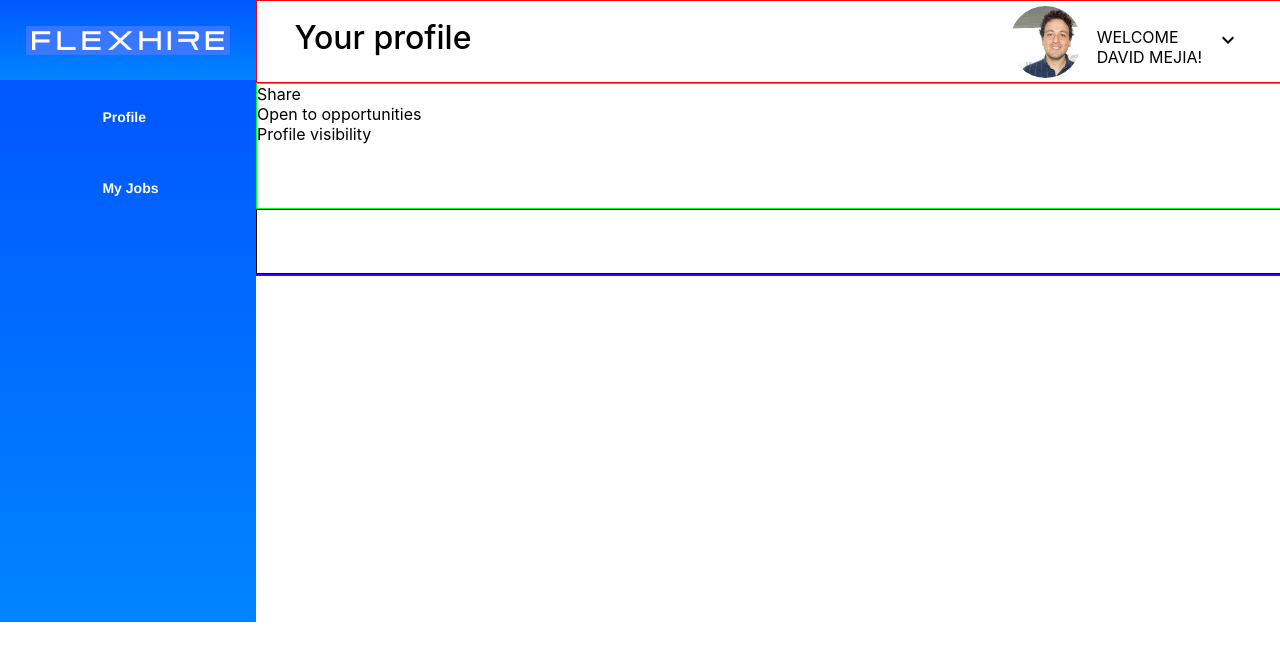
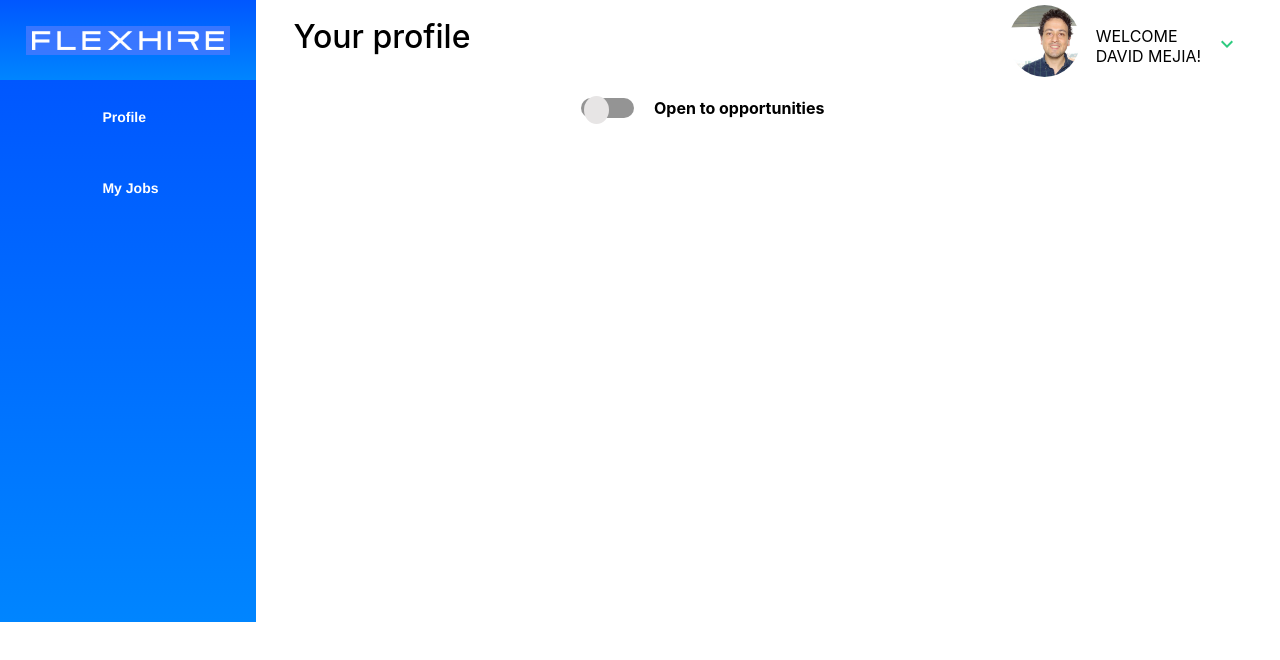
Before and after one commit to clayman1325/flexhire_fe, a React (Create React App) app: page / in a window 1280 px wide. Shown: the top 660 px of the page. Built offline with nearby package versions, Linux system fonts and the light colour scheme.

Commit message:
flex-hire: finish options of the profile in profile page.

```diff
--- /dev/null
+++ b/src/components/DownArrow.js
@@ -0,0 +1,9 @@
+const DownArrow = () => {
+    return (
+        <svg>
+            <path d="M16.59 8.59 12 13.17 7.41 8.59 6 10l6 6 6-6z"></path>
+        </svg>
+    )
+}
+
+export default DownArrow;
--- a/src/components/LoginMenu/LoginMenu.js
+++ b/src/components/LoginMenu/LoginMenu.js
@@ -3,6 +3,7 @@ import classes from "./LoginMenu.module.css";
 
 import Menu from "./Menu"
 import ProfileImg from "./profile_img.jpeg"
+import DownArrow from "../DownArrow.js"
 
 const LoginMenu = () => {
   const [openDropdown, setOpenDropdown] = useState(false);
@@ -20,7 +21,7 @@ const LoginMenu = () => {
         <div className={classes.logInMenu}>
             <div>
                 <button onClick={handleDropDown}>
-                    <svg><path d="M16.59 8.59 12 13.17 7.41 8.59 6 10l6 6 6-6z"></path></svg>
+                    <DownArrow />
                 </button>
             </div>
             <div>
--- /dev/null
+++ b/src/pages/ProfilePage/Availability.js
@@ -0,0 +1,19 @@
+
+import classes from "./Availability.module.css";
+
+const Availability = (props) => {
+    const toggleHandler = () => {
+        props.setState(!props.state)
+    }
+
+    return (
+        <div>
+            <label>
+                <input type="checkbox" defaultChecked={props.state} onClick={toggleHandler} />
+                <span className={classes.span} />
+            </label>
+            <strong> Open to opportunities </strong>
+        </div>
+    )
+}
+export default Availability;
--- /dev/null
+++ b/src/pages/ProfilePage/Availability.module.css
@@ -0,0 +1,51 @@
+label {
+    margin-top: 5%;
+    margin-left: 5%;
+    position: relative;
+    display: inline-block;
+    width: 18%;
+    height: 40%;
+}
+
+input {
+    opacity: 0;
+    width: 0;
+    height: 0;
+}
+
+.span {
+    position: absolute;
+    cursor: pointer;
+    width: 85%;
+    height: 100%;
+    top: 0;
+    left: 0;
+    right: 0;
+    bottom: 0;
+    background: #949494;
+    transition: 0.3s;
+    border-radius: 30px;
+}
+.span:before {
+    position: absolute;
+    top: -2px;
+    content: "";
+    height: 140%;
+    width: 25px;
+    left: 3px;
+    bottom: 2.6px;
+    background-color: rgb(231, 229, 229);
+    border-radius: 50%;
+    transition: 0.3s;
+  }
+  strong {
+      margin-left: 2%;
+  }
+
+  input:checked + span {
+    background-color: #00c853;
+  }
+
+  input:checked + span:before {
+    transform: translateX(29px);
+  }
--- a/src/pages/ProfilePage/ProfilePage.js
+++ b/src/pages/ProfilePage/ProfilePage.js
@@ -1,25 +1,31 @@
 import classes from "./ProfilePage.module.css";
+import { useState } from "react";
 import Header from "./Header";
+import Availability from "./Availability";
+import Visibility from "./Visibility"
+import Share from "./Share.js";
+
 
 const ProfilePage = () => {
+    const [availabilityState, setAvailabilityState] = useState(false);
+
     return (
         <body className={classes.body}>
             <div className={classes.header}>
                <Header />
             </div>
+            <div className={classes.options}>
+                <div className={classes.share}>
+                    { availabilityState && <Share /> }
+                </div>
+                <div className={classes.availability}>
+                    <Availability state={availabilityState} setState={setAvailabilityState}/>
+                </div>
+                <div className={classes.visibility}>
+                { availabilityState && <Visibility /> }
+                </div>
+            </div>
             <div className={classes.background}>
-                <div>
-                    <buttom> Share </buttom>
-                </div>
-                <div>
-                    <toggle> Open to opportunities </toggle>
-                </div>
-                <div>
-                    <div> Profile visibility </div>
-                </div>
-
-            </div>
-            <div className={classes.options}>
 
             </div>
             <div className={classes.main}>
--- a/src/pages/ProfilePage/ProfilePage.module.css
+++ b/src/pages/ProfilePage/ProfilePage.module.css
@@ -7,22 +7,52 @@
     height: 13%;
     flex-direction: column;
     width:100%;
-    border: solid red 1px;
-}
-.background {
-    height: 20%;
-    flex-direction: column;
-    width:100%;
-    border: solid rgb(0, 255, 26) 1px;
 }
 .options {
     height: 10%;
+    display: flex;
+    flex-direction: row;
+    width:100%;
+}
+.background {
+    height: 10%;
     flex-direction: column;
     width:100%;
-    border: solid rgb(5, 5, 5) 1px;
 }
 .main {
     flex-direction: column;
     width:100%;
-    border: solid rgb(68, 0, 255) 1px;
 }
+.share {
+    width: 30%;
+    height: 100%;
+}
+.availability {
+    width: 34%;
+    height: 100%;
+}
+.visibility {
+    width: 36%;
+    height: 100%;
+}
+.share button {
+    background: none;
+    margin-top: 3%;
+    margin-left: 10%;
+    border-radius: 20%;
+    background-color: rgb(184, 250, 217);
+    width: 15%;
+    height: 60%;
+    border: none;
+}
+svg {
+    margin-top:7%;
+    color: rgb(46, 203, 128);
+    font-size: 12px;
+    margin-left: 5%;
+}
+path {
+    margin-top: 5%;
+    fill: rgb(46, 203, 128);
+    font-size: 12px;
+}
--- /dev/null
+++ b/src/pages/ProfilePage/Share.js
@@ -0,0 +1,15 @@
+import classes from "./Share.module.css"
+
+const Share = () => {
+    const handleShare = () =>{
+        alert("share profile")
+    }
+    return (
+        <button onClick={handleShare}>
+            <svg>
+                <path className={classes.path} d="M18 16.08c-.76 0-1.44.3-1.96.77L8.91 12.7c.05-.23.09-.46.09-.7s-.04-.47-.09-.7l7.05-4.11c.54.5 1.25.81 2.04.81 1.66 0 3-1.34 3-3s-1.34-3-3-3-3 1.34-3 3c0 .24.04.47.09.7L8.04 9.81C7.5 9.31 6.79 9 6 9c-1.66 0-3 1.34-3 3s1.34 3 3 3c.79 0 1.5-.31 2.04-.81l7.12 4.16c-.05.21-.08.43-.08.65 0 1.61 1.31 2.92 2.92 2.92 1.61 0 2.92-1.31 2.92-2.92s-1.31-2.92-2.92-2.92z"></path>
+            </svg>
+        </button>
+    )
+}
+export default Share;
--- /dev/null
+++ b/src/pages/ProfilePage/Visibility.js
@@ -0,0 +1,33 @@
+import classes from "./Visibility.module.css"
+import { useState } from "react"
+import DownArrow from "../../components/DownArrow";
+
+const Visibility = () => {
+    const [visibilityState, setVisibilityState] = useState("Private");
+    const [toggleDropDown, setToggleDropDown] = useState(false)
+    const handleVisibility = () => {
+        setToggleDropDown(!toggleDropDown)
+    }
+    const changeVisibility = (e) => {
+        setVisibilityState(e.target.textContent)
+        setToggleDropDown(!toggleDropDown)
+    }
+    return (
+        <div className={classes.main}>
+            <div className={classes.config} onClick={handleVisibility}>
+                <p className={classes.profileName}>Profile Visibility</p>
+                <p className={classes.visibilityState}>{visibilityState}</p>
+                <span><DownArrow /></span>
+            </div>
+            { toggleDropDown && <div className={classes.ul}>
+                    <ul>
+                        <li onClick={changeVisibility}>Public</li>
+                        <li onClick={changeVisibility}>Clients only</li>
+                        <li onClick={changeVisibility}>Private</li>
+                    </ul>
+                </div>
+            }
+        </div>
+    )
+}
+export default Visibility;
--- /dev/null
+++ b/src/pages/ProfilePage/Visibility.module.css
@@ -0,0 +1,54 @@
+.main {
+    display: flex;
+    flex-direction: column;
+    justify-content: space-between;
+    height:60%;
+    width: 90%;
+    margin-top:3%;
+    margin-left:2%;
+    border-radius: 4%;
+    border: solid rgb(202, 206, 204) 2px;
+}
+
+.config {
+    display: flex;
+    flex-direction: row;
+}
+.profileName {
+    position:absolute;
+    top:20px;
+    left: 900px;
+    font-size: 14px;
+    opacity: 1;
+    background: white;
+    margin: 5%;
+}
+.visibilityState {
+
+    margin: 3%;
+    margin-left:5%;
+    width: 90%;
+    height: 10%;
+}
+span {
+    width: 10%;
+}
+span svg {
+    width: 100%;
+}
+.ul {
+    padding: 0px !important;
+    position: absolute;
+    top:132px;
+    width: 23.5%;
+    margin: 0px !important;
+    box-shadow: rgba(0, 0, 0, 0.2) 0px 5px 5px -3px, rgba(0, 0, 0, 0.14) 0px 8px 10px 1px, rgba(0, 0, 0, 0.12) 0px 3px 14px 2px;
+    opacity: 1;
+    z-index: 20;
+    background: white;
+}
+.ul li{
+    padding:0px;
+    margin-top: 5%;
+    list-style-type: none;
+}
```
Also changed, not shown: src/pages/ProfilePage/Share.module.css (added).
